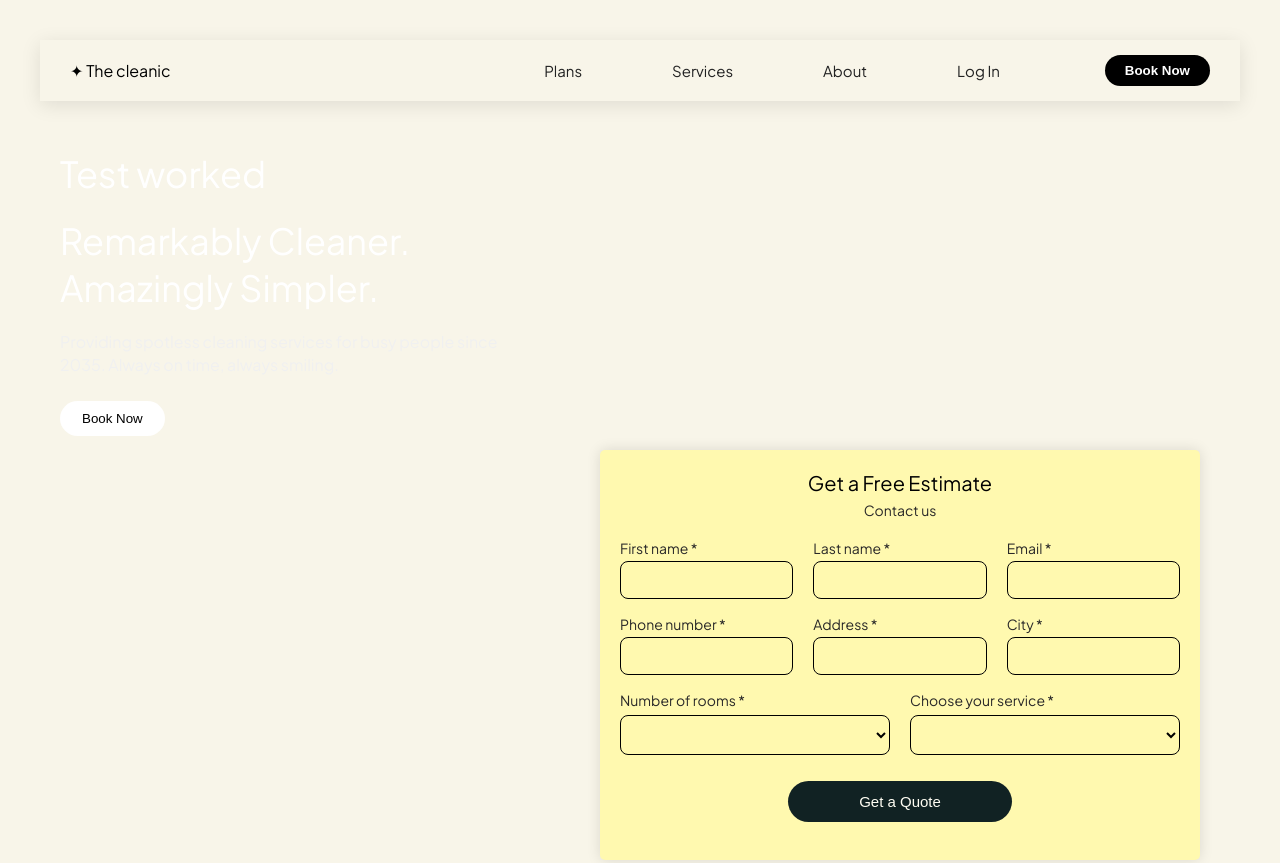
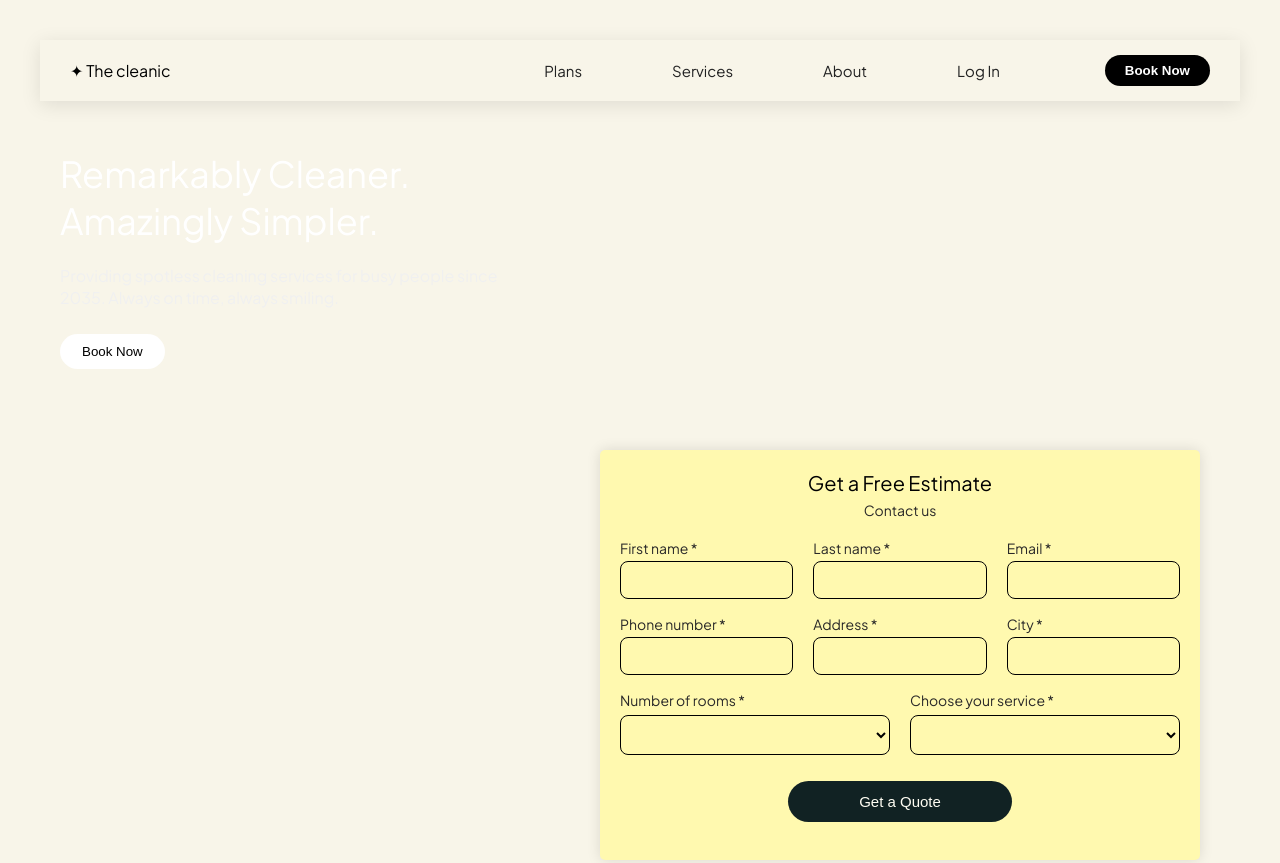
Before and after one commit to ElizabetLu/Devops, a plain HTML site: page Homeworks/1-CI-CD_Pipelines/index.html in a window 1280 px wide. Shown: the top 863 px of the page. Drawn offline with Linux system fonts and the light colour scheme.

```diff
--- a/Homeworks/1-CI-CD_Pipelines/index.html
+++ b/Homeworks/1-CI-CD_Pipelines/index.html
@@ -26,7 +26,6 @@
           </header>
 
       <div class="text">
-        <h1>Test worked</h1>
         <h1>Remarkably Cleaner.<br>Amazingly Simpler.</h1>
         <p>
           Providing spotless cleaning services for busy people since 2035.
```
Also changed, not shown: 1 other file.
